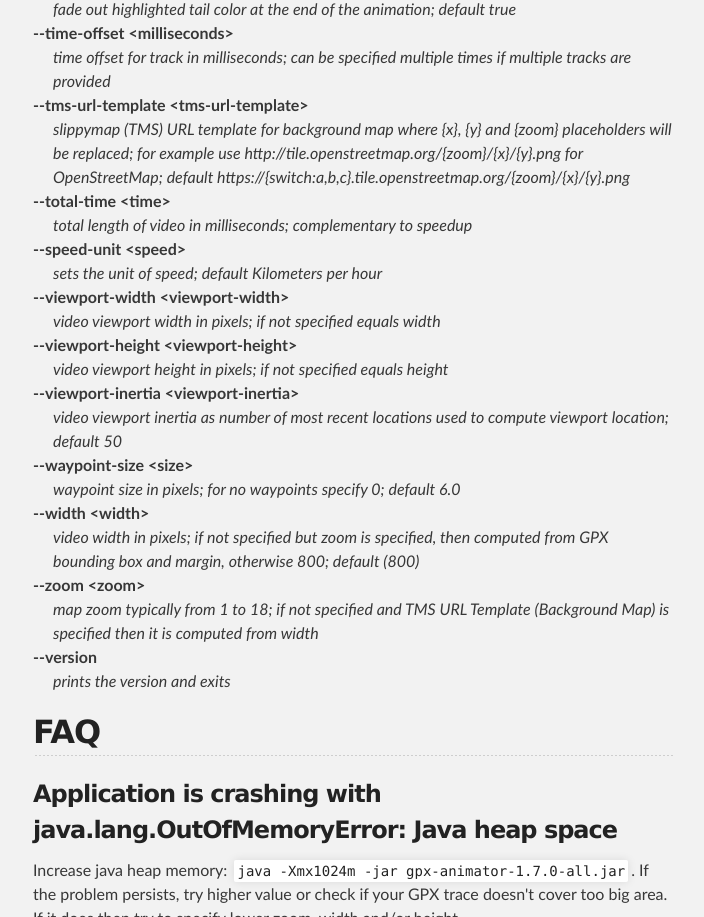
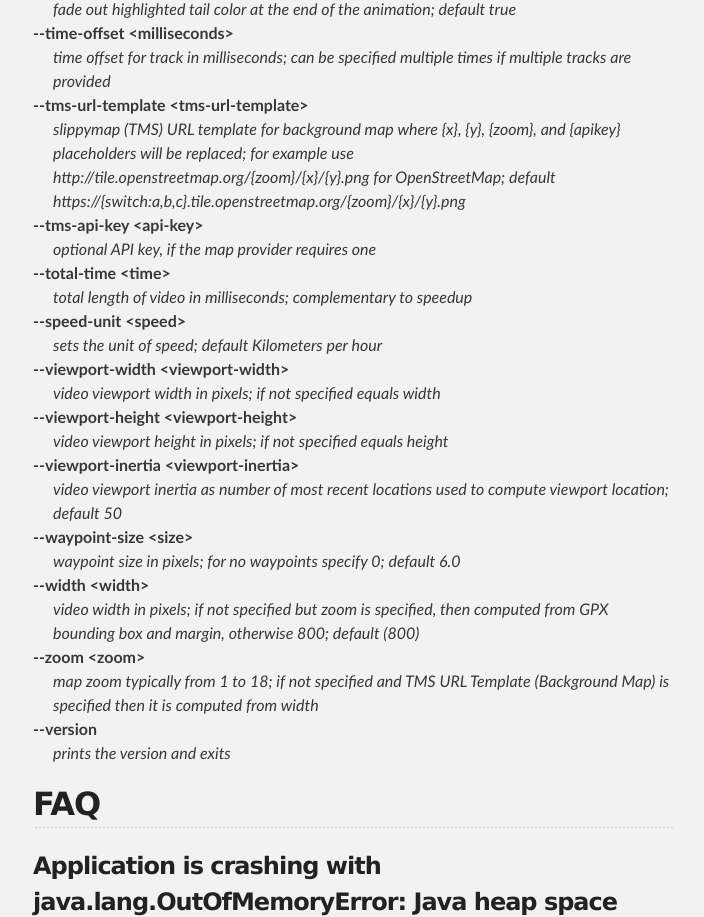
Before and after one commit to gpx-animator/gpx-animator, a plain HTML site: page index.html in a window 1280 px wide. Shown: the part 5704-6621 px from the top of the page, without its empty margins (287-991 px from the left). Drawn offline with Linux system fonts and the light colour scheme.

Commit message:
📝 Add command line support for API key

```diff
--- a/index.html
+++ b/index.html
@@ -319,10 +319,12 @@
             <dt><strong>--time-offset &lt;milliseconds&gt;</strong></dt>
             <dd>time offset for track in milliseconds; can be specified multiple times if multiple tracks are provided</dd>
             <dt><strong>--tms-url-template &lt;tms-url-template&gt;</strong></dt>
-            <dd>slippymap (TMS) URL template for background map where {x}, {y} and {zoom} placeholders will be replaced; for example use
-                http://tile.openstreetmap.org/{zoom}/{x}/{y}.png for OpenStreetMap; default
-                https://{switch:a,b,c}.tile.openstreetmap.org/{zoom}/{x}/{y}.png
+            <dd>slippymap (TMS) URL template for background map where {x}, {y}, {zoom}, and {apikey} placeholders will be replaced;
+                for example use http://tile.openstreetmap.org/{zoom}/{x}/{y}.png for OpenStreetMap;
+                default https://{switch:a,b,c}.tile.openstreetmap.org/{zoom}/{x}/{y}.png
             </dd>
+            <dt><strong>--tms-api-key &lt;api-key&gt;</strong></dt>
+            <dd>optional API key, if the map provider requires one</dd>
             <dt><strong>--total-time &lt;time&gt;</strong></dt>
             <dd>total length of video in milliseconds; complementary to speedup</dd>
             <dt><strong>--speed-unit &lt;speed&gt;</strong></dt>
```
